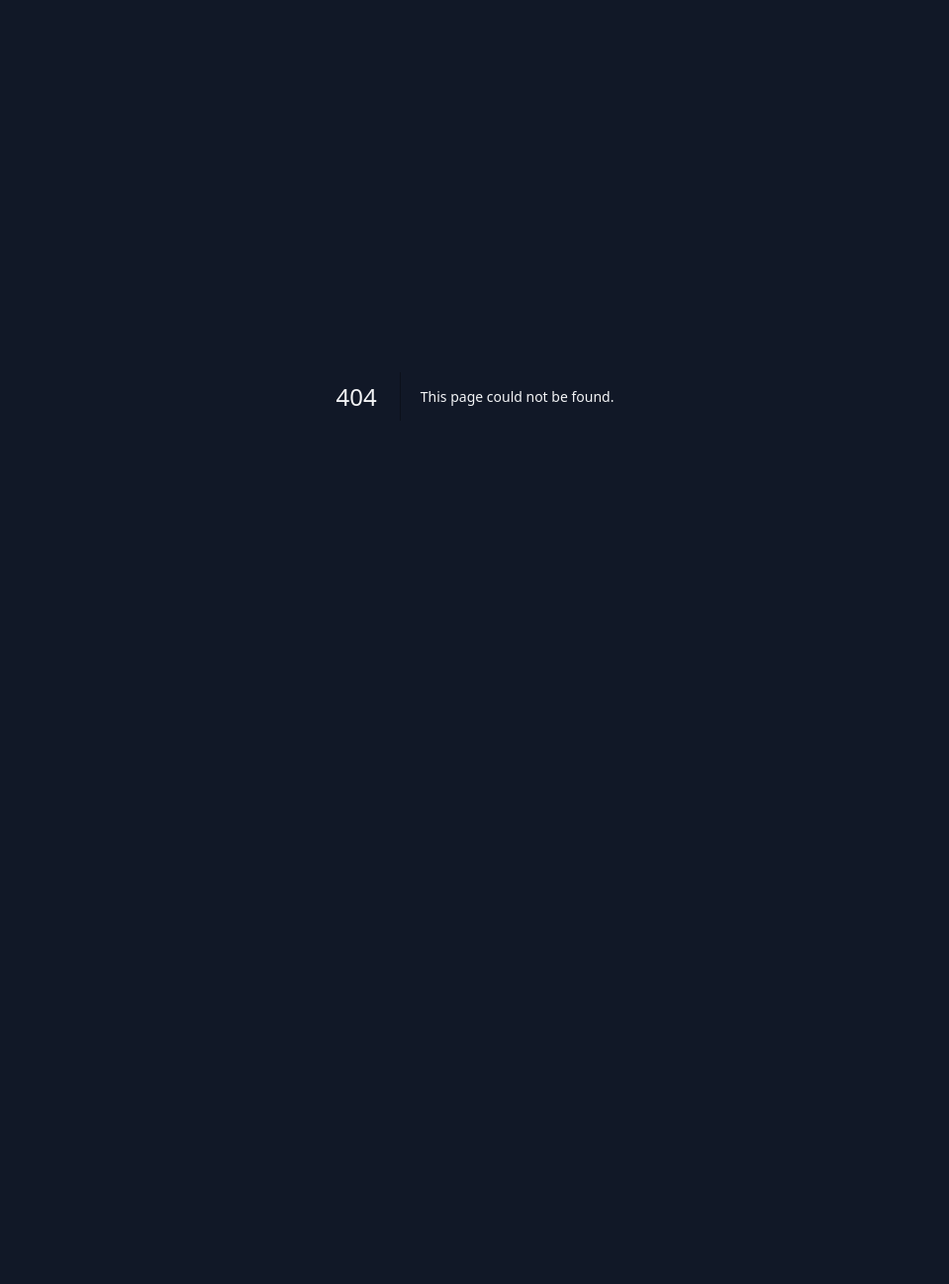
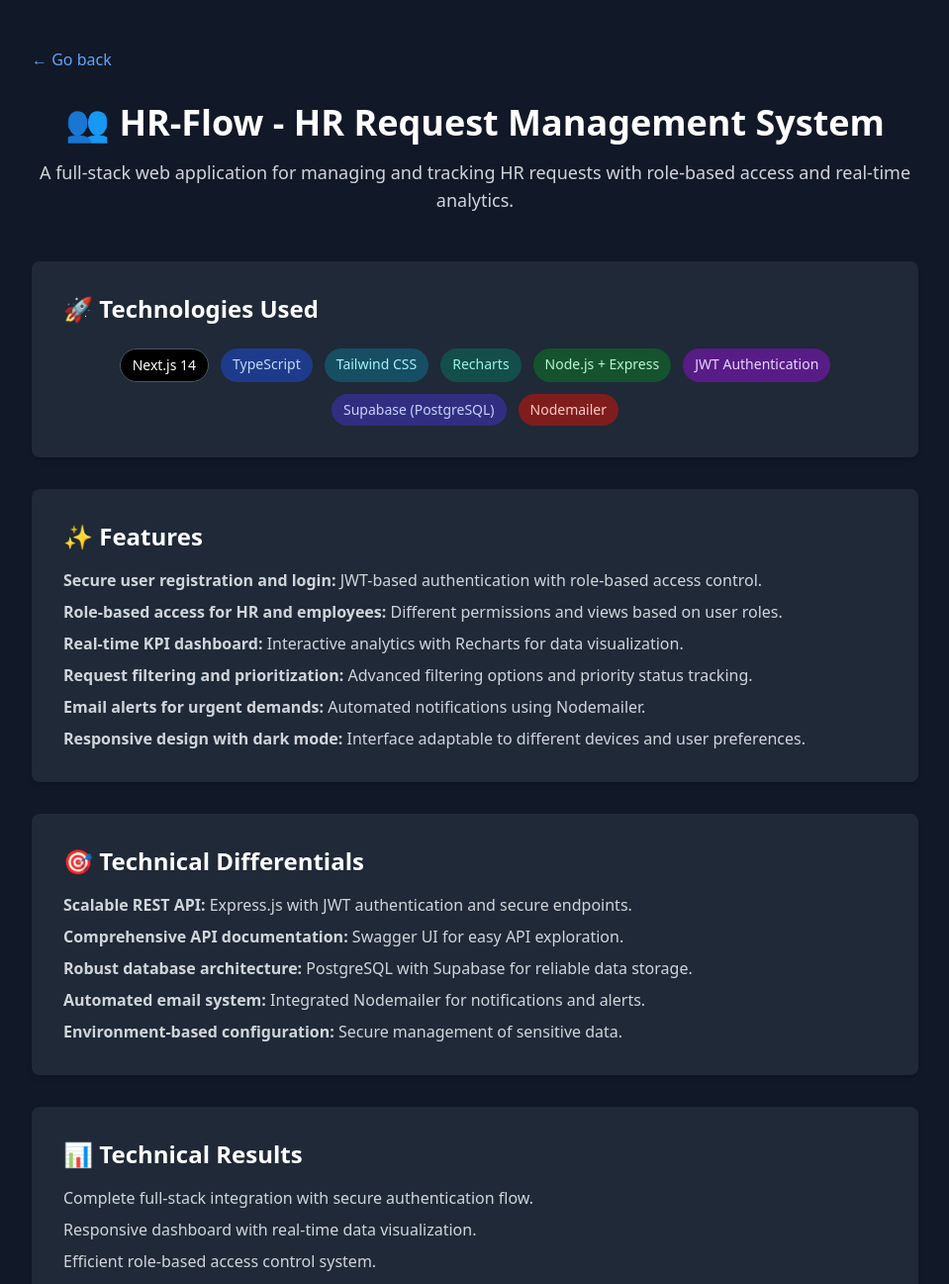
Before and after one commit to Pissaia92/my-webspace, a Next.js app: page /projects/hr-flow in a window 1280 px wide. Before the commit this address had no page. Shown: the top 1297 px of the page at 99% size, without its empty margins (160-1119 px from the left). Before the commit the page ends 800 px from the top, so only its background shows below. Built offline with nearby package versions, Linux system fonts and the light colour scheme.

Commit message:
hr-flow implementation

```diff
--- /dev/null
+++ b/src/app/projects/hr-flow/page.tsx
@@ -0,0 +1,183 @@
+import Link from 'next/link';
+
+export default function HRFlowPage() {
+  return (
+    <div className="min-h-screen bg-gray-900 text-white px-6 py-12">
+      <div className="max-w-4xl mx-auto">
+        <Link
+          href="/projects"
+          className="text-blue-400 hover:underline mb-8 inline-block"
+        >
+          ← Go back
+        </Link>
+
+        <header className="text-center mb-12">
+          <h1 className="text-3xl md:text-4xl font-bold text-white mb-4">
+            👥 HR-Flow - HR Request Management System
+          </h1>
+          <p className="text-lg text-gray-300">
+            A full-stack web application for managing and tracking HR requests
+            with role-based access and real-time analytics.
+          </p>
+        </header>
+
+        {/* Tecnologias com Badges */}
+        <section className="bg-gray-800 p-8 rounded-lg shadow-md mb-8">
+          <h2 className="text-2xl font-semibold text-white mb-6">
+            🚀 Technologies Used
+          </h2>
+          <div className="flex flex-wrap gap-3 justify-center">
+            {[
+              {
+                name: 'Next.js 14',
+                color: 'bg-black text-white border border-gray-600',
+              },
+              { name: 'TypeScript', color: 'bg-blue-900 text-blue-200' },
+              { name: 'Tailwind CSS', color: 'bg-cyan-900 text-cyan-200' },
+              { name: 'Recharts', color: 'bg-teal-900 text-teal-200' },
+              {
+                name: 'Node.js + Express',
+                color: 'bg-green-900 text-green-200',
+              },
+              {
+                name: 'JWT Authentication',
+                color: 'bg-purple-900 text-purple-200',
+              },
+              {
+                name: 'Supabase (PostgreSQL)',
+                color: 'bg-indigo-900 text-indigo-200',
+              },
+              { name: 'Nodemailer', color: 'bg-red-900 text-red-200' },
+            ].map(tech => (
+              <span
+                key={tech.name}
+                className={`px-3 py-1.5 text-sm rounded-full font-medium ${tech.color} transition hover:shadow-md hover:scale-105`}
+              >
+                {tech.name}
+              </span>
+            ))}
+          </div>
+        </section>
+
+        {/* Funcionalidades */}
+        <section className="bg-gray-800 p-8 rounded-lg shadow-md mb-8">
+          <h2 className="text-2xl font-semibold text-white mb-4">
+            ✨ Features
+          </h2>
+          <ul className="space-y-2 text-gray-300">
+            <li>
+              <strong>Secure user registration and login:</strong> JWT-based
+              authentication with role-based access control.
+            </li>
+            <li>
+              <strong>Role-based access for HR and employees:</strong> Different
+              permissions and views based on user roles.
+            </li>
+            <li>
+              <strong>Real-time KPI dashboard:</strong> Interactive analytics
+              with Recharts for data visualization.
+            </li>
+            <li>
+              <strong>Request filtering and prioritization:</strong> Advanced
+              filtering options and priority status tracking.
+            </li>
+            <li>
+              <strong>Email alerts for urgent demands:</strong> Automated
+              notifications using Nodemailer.
+            </li>
+            <li>
+              <strong>Responsive design with dark mode:</strong> Interface
+              adaptable to different devices and user preferences.
+            </li>
+          </ul>
+        </section>
+
+        {/* Diferenciais Técnicos */}
+        <section className="bg-gray-800 p-8 rounded-lg shadow-md mb-8">
+          <h2 className="text-2xl font-semibold text-white mb-4">
+            🎯 Technical Differentials
+          </h2>
+          <ul className="space-y-2 text-gray-300">
+            <li>
+              <strong>Scalable REST API:</strong> Express.js with JWT
+              authentication and secure endpoints.
+            </li>
+            <li>
+              <strong>Comprehensive API documentation:</strong> Swagger UI for
+              easy API exploration.
+            </li>
+            <li>
+              <strong>Robust database architecture:</strong> PostgreSQL with
+              Supabase for reliable data storage.
+            </li>
+            <li>
+              <strong>Automated email system:</strong> Integrated Nodemailer for
+              notifications and alerts.
+            </li>
+            <li>
+              <strong>Environment-based configuration:</strong> Secure
+              management of sensitive data.
+            </li>
+          </ul>
+        </section>
+
+        {/* Resultados Técnicos */}
+        <section className="bg-gray-800 p-8 rounded-lg shadow-md mb-8">
+          <h2 className="text-2xl font-semibold text-white mb-4">
+            📊 Technical Results
+          </h2>
+          <ul className="space-y-2 text-gray-300">
+            <li>
+              Complete full-stack integration with secure authentication flow.
+            </li>
+            <li>Responsive dashboard with real-time data visualization.</li>
+            <li>Efficient role-based access control system.</li>
+            <li>Automated email notification system for urgent requests.</li>
+            <li>Comprehensive testing suite with CI/CD integration.</li>
+          </ul>
+        </section>
+
+        {/* Documentação Técnica e Acesso ao Projeto */}
+        <section className="bg-gray-800 p-8 rounded-lg shadow-md mb-8">
+          <h2 className="text-2xl font-semibold text-white mb-4">
+            📘 Technical Documentation
+          </h2>
+          <p className="text-gray-300 mb-6">
+            Access the complete technical documentation with detailed
+            architecture, API specifications, and implementation guides.
+          </p>
+
+          <div className="flex flex-col sm:flex-row justify-center gap-4 mt-10">
+            <div className="text-center">
+              <p className="text-gray-400 text-sm mb-2">
+                View technical documentation
+              </p>
+              <Link
+                href="https://rb.gy/gal6sx"
+                target="_blank"
+                rel="noopener noreferrer"
+                className="inline-block bg-purple-600 hover:bg-purple-700 text-white px-6 py-3 rounded-lg font-medium transition transform hover:scale-105"
+              >
+                📖 View Documentation
+              </Link>
+            </div>
+
+            <div className="text-center">
+              <p className="text-gray-400 text-sm mb-2">
+                Access the project repository
+              </p>
+              <Link
+                href="https://github.com/Pissaia92/hr-flow"
+                target="_blank"
+                rel="noopener noreferrer"
+                className="inline-block bg-blue-600 hover:bg-blue-700 text-white px-6 py-3 rounded-lg font-medium transition transform hover:scale-105"
+              >
+                🌐 Access Repository
+              </Link>
+            </div>
+          </div>
+        </section>
+      </div>
+    </div>
+  );
+}
--- a/src/app/projects/page.tsx
+++ b/src/app/projects/page.tsx
@@ -9,6 +9,42 @@
           Discover some of my work.
         </p>
         <div className="grid gap-8 md:grid-cols-2">
+          {/* Project: HR-Flow - NEW */}
+          <div className="bg-gray-800 p-6 rounded-lg shadow-md hover:shadow-lg transition">
+            <h2 className="text-xl font-semibold text-white mb-3">
+              👥 HR-Flow - HR Request Management System
+            </h2>
+            <p className="text-gray-300 mb-4 text-sm">
+              Full-stack application for managing HR requests with role-based
+              access control, real-time analytics, and automated email
+              notifications.
+            </p>
+            <Link
+              href="/projects/hr-flow"
+              className="text-blue-400 hover:underline text-sm"
+            >
+              → See details
+            </Link>
+          </div>
+
+          {/* Project: CitySense */}
+          <div className="bg-gray-800 p-6 rounded-lg shadow-md hover:shadow-lg transition">
+            <h2 className="text-xl font-semibold text-white mb-3">
+              🌆 CitySense
+            </h2>
+            <p className="text-gray-300 mb-4 text-sm">
+              A full-stack application that analyzes and predicts urban quality
+              of life using machine learning, with interactive dashboards and
+              comparisons between cities.
+            </p>
+            <Link
+              href="/projects/citysense"
+              className="text-blue-400 hover:underline text-sm"
+            >
+              → See details
+            </Link>
+          </div>
+
           {/* Project: TaskFlow */}
           <div className="bg-gray-800 p-6 rounded-lg shadow-md hover:shadow-lg transition">
             <h2 className="text-xl font-semibold text-white mb-3">
@@ -42,24 +78,6 @@
             <p className="text-blue-400 text-sm">→ See details</p>
           </a>
 
-          {/* Project: CitySense */}
-          <div className="bg-gray-800 p-6 rounded-lg shadow-md hover:shadow-lg transition">
-            <h2 className="text-xl font-semibold text-white mb-3">
-              🌆 CitySense
-            </h2>
-            <p className="text-gray-300 mb-4 text-sm">
-              A full-stack application that analyzes and predicts urban quality
-              of life using machine learning, with interactive dashboards and
-              comparisons between cities.
-            </p>
-            <Link
-              href="/projects/citysense"
-              className="text-blue-400 hover:underline text-sm"
-            >
-              → See details
-            </Link>
-          </div>
-
           {/* Project: MLOps Pipeline - NEW */}
           <div className="bg-gray-800 p-6 rounded-lg shadow-md hover:shadow-lg transition">
             <h2 className="text-xl font-semibold text-white mb-3">
```
